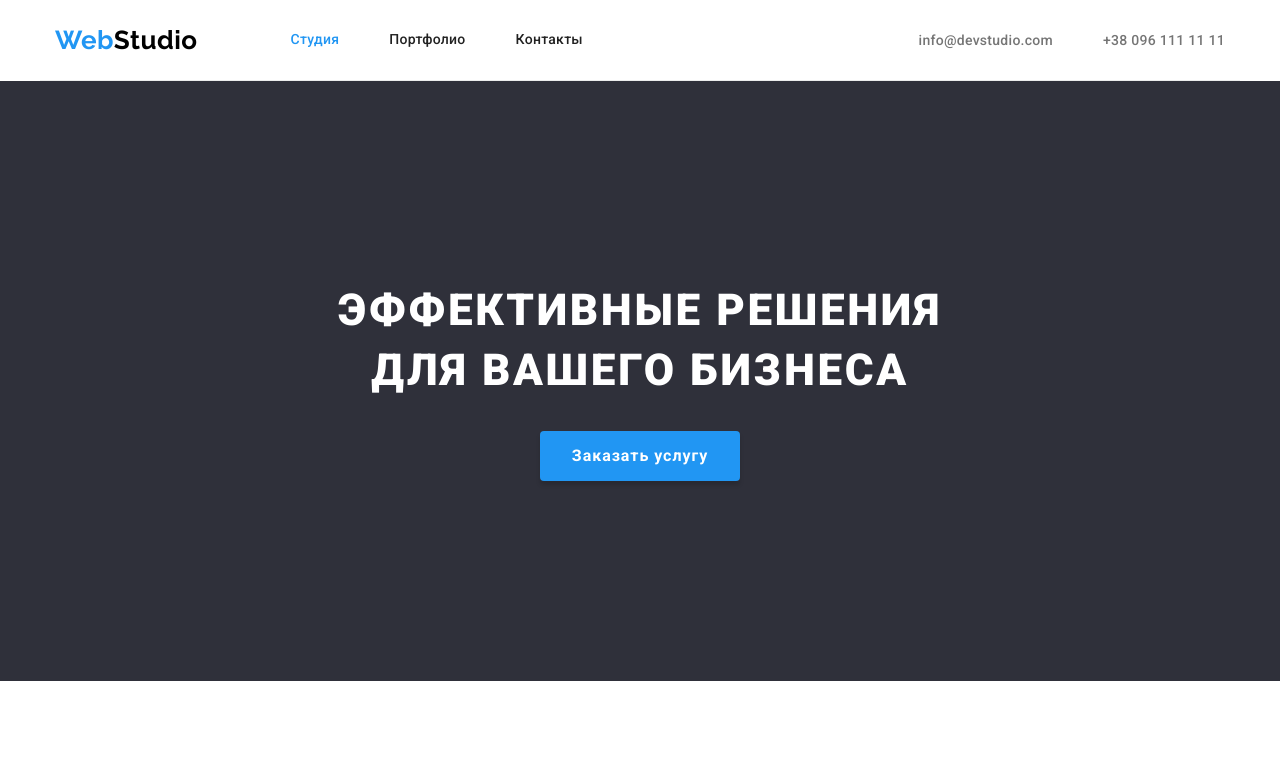
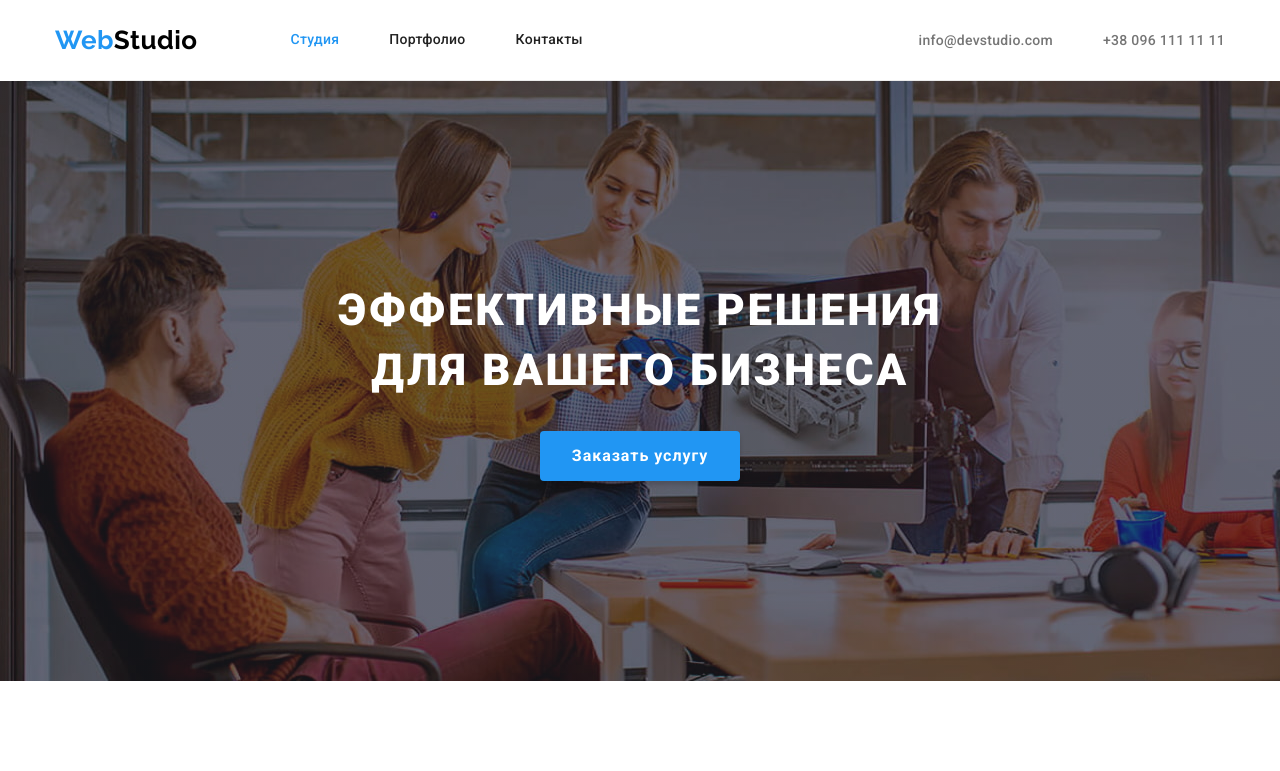
Before and after one commit to kyzym/goit-markup-hw-04, a plain HTML site: page index.html in a window 1280 px wide. Shown: the top 771 px of the page. Drawn offline with nearby package versions, Linux system fonts and the light colour scheme.

Commit message:
add bg hero

```diff
--- a/css/styles.css
+++ b/css/styles.css
@@ -43,6 +43,7 @@ img {
   --hero-color: #fff;
   --foot-sub-color: rgba(255, 255, 255, 0.6);
   --btn-hover-color: #188ce8;
+  --overlay-bg-color: rgba(47, 48, 58, 0.4);
 
   --card-box-shadow: 0px 1px 3px rgba(0, 0, 0, 0.12), 0px 1px 1px rgba(0, 0, 0, 0.14),
     0px 2px 1px rgba(0, 0, 0, 0.2);
@@ -162,7 +163,16 @@ img {
 
   padding-top: 200px;
   padding-bottom: 200px;
+  /* add backgroung image */
+  height: 600px;
+  max-width: 1600px;
+  margin-left: auto;
+  margin-right: auto;
+
+  background-image: linear-gradient(var(--overlay-bg-color), var(--overlay-bg-color)),
+    url(../images/hero.jpg);
 }
+
 .hero-title {
   color: var(--hero-color);
   letter-spacing: 0.06em;
@@ -390,3 +400,14 @@ p {
   padding: 0;
   margin: 0;
 }
+
+/* overlay */
+
+/* .overlay {
+  height: 600px;
+  max-width: 1600px;
+  margin-left: auto;
+  margin-right: auto;
+  background-image: url(../images/hero.jpg);
+  outline: 1px solid palegreen;
+} */
```
Also changed, not shown: images/hero.jpg (added).
